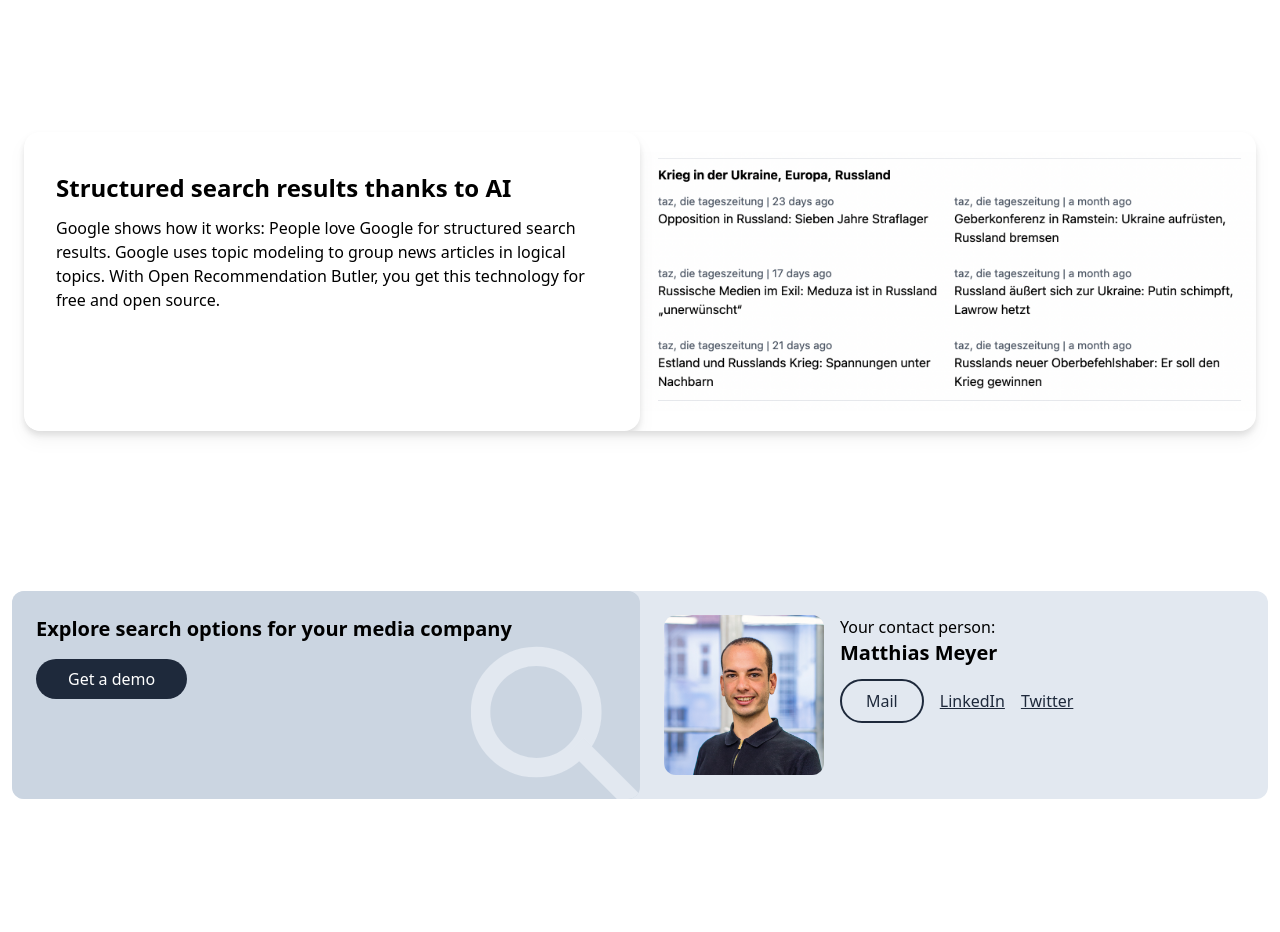
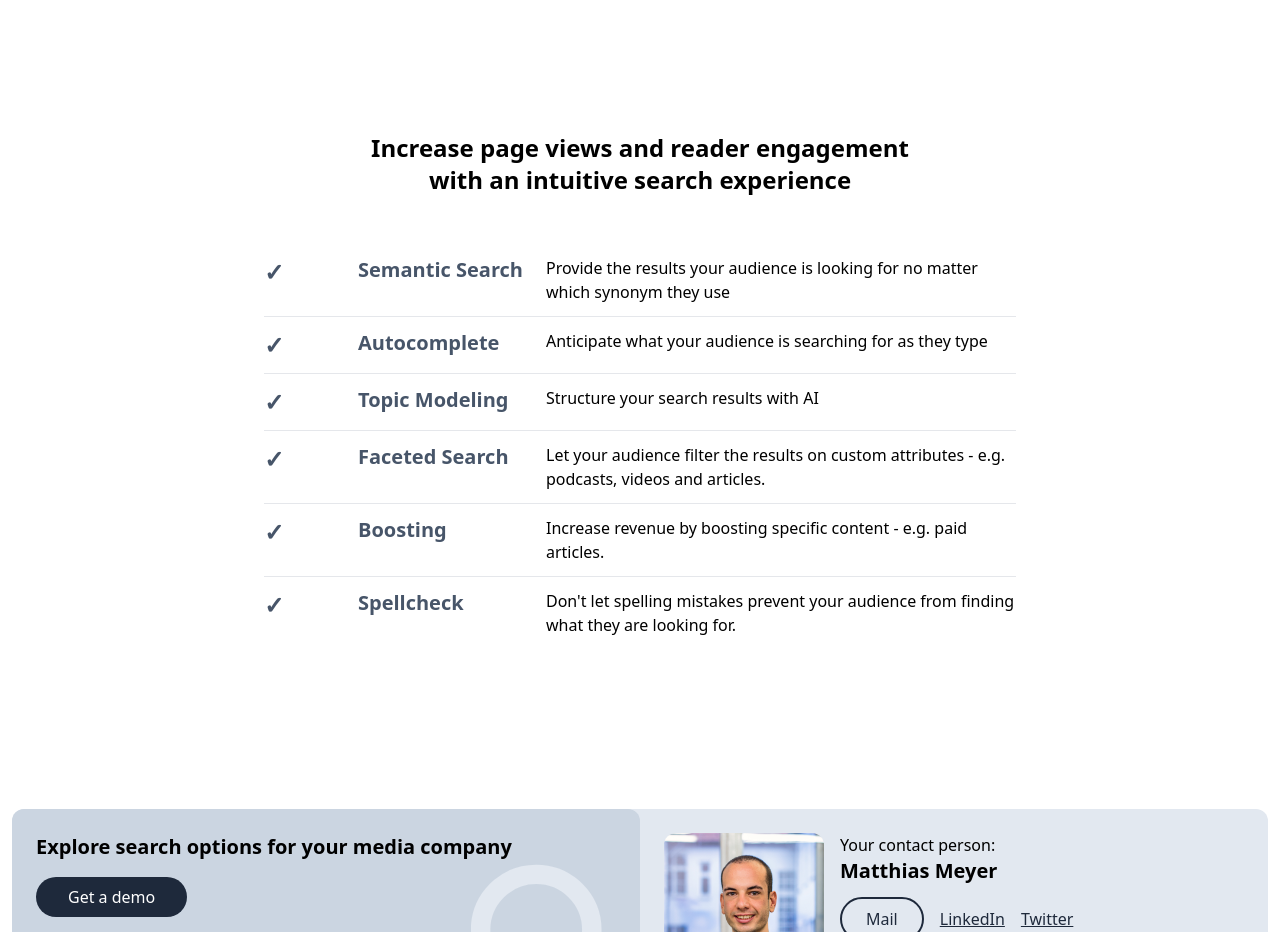
Before and after one commit to open-recommendation-butler/Frontend, a React (Create React App) app: page / in a window 1280 px wide. Shown: the part 900-1832 px from the top of the page. Built offline with nearby package versions, Linux system fonts and the light colour scheme.

Commit message:
Add feature table

```diff
--- a/src/components/misc/projectDescription.js
+++ b/src/components/misc/projectDescription.js
@@ -17,15 +17,34 @@ function ProjectDescription() {
         </div>
       </div>
 
-      <div className="container mx-auto px-3 mb-20 pb-20">
-        <div className='grid md:grid-cols-2 rounded-2xl drop-shadow-lg bg-white overflow-hidden'>
-          <div className='px-8 pt-10 pb-5 rounded-2xl drop-shadow-lg bg-white overflow-hidden'>
-            <h3 className='text-2xl font-bold mb-3'>Structured search results thanks to AI</h3>
-            <p>Google shows how it works: People love Google for structured search results. Google uses topic modeling to group news articles in logical topics. With Open Recommendation Butler, you get this technology for free and open source.</p>
-          </div>
-          <div className='flex-col items-center py-5'>
-            <img className='' src={process.env.PUBLIC_URL + '/showcase_topic_modeling.png'} alt="Screenshot showing search results clustered in topics" />
-          </div>
+      <div className="container max-w-3xl mx-auto px-2 mb-20 pb-20">
+        <h3 className="text-2xl font-bold text-center mb-12">Increase page views and reader engagement<br />with an intuitive search experience</h3>
+        <div class="grid grid-cols-8">
+
+          <div className="font-bold text-2xl text-slate-600 border-b py-3">✓</div>
+          <div className="font-bold text-xl col-span-2 border-b py-3 text-slate-600">Semantic Search</div>
+          <div className="col-span-5 border-b py-3">Provide the results your audience is looking for no matter which synonym they use</div>
+
+
+          <div className="font-bold text-2xl text-slate-600 border-b py-3">✓</div>
+          <div className="font-bold text-xl col-span-2 border-b py-3 text-slate-600">Auto<wbr />complete</div>
+          <div className="col-span-5 border-b py-3">Anticipate what your audience is searching for as they type</div>
+
+          <div className="font-bold text-2xl text-slate-600 border-b py-3">✓</div>
+          <div className="font-bold text-xl col-span-2 border-b py-3 text-slate-600">Topic Modeling</div>
+          <div className="col-span-5 border-b py-3">Structure your search results with AI</div>
+
+          <div className="font-bold text-2xl text-slate-600 border-b py-3">✓</div>
+          <div className="font-bold text-xl col-span-2 border-b py-3 text-slate-600">Faceted Search</div>
+          <div className="col-span-5 border-b py-3">Let your audience filter the results on custom attributes - e.g. podcasts, videos and articles.</div>
+
+          <div className="font-bold text-2xl text-slate-600 border-b py-3">✓</div>
+          <div className="font-bold text-xl col-span-2 border-b py-3 text-slate-600">Boosting</div>
+          <div className="col-span-5 border-b py-3">Increase revenue by boosting specific content - e.g. paid articles.</div>
+
+          <div className="font-bold text-2xl text-slate-600 py-3">✓</div>
+          <div className="font-bold text-xl col-span-2 py-3 text-slate-600">Spell<wb />check</div>
+          <div className="col-span-5 py-3">Don't let spelling mistakes prevent your audience from finding what they are looking for.</div>
         </div>
       </div>
 
```
